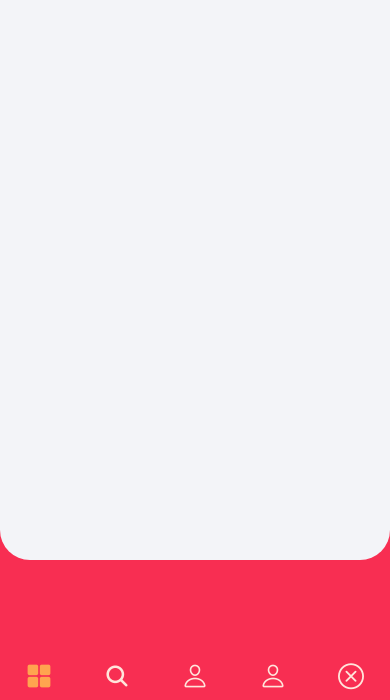
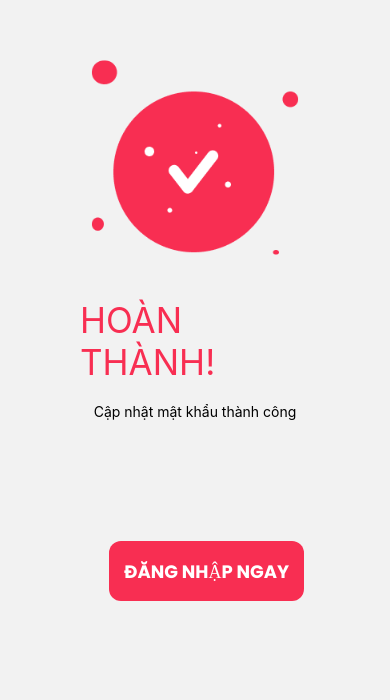
Before and after one commit to Pick-and-buy/UGTS-FrontStage, a React Native app: screen /reset-password-successfully-navigation in a window 390 px wide. Before the commit this address had no page. Shown: the part 144-844 px from the top of the page. Built offline with nearby package versions, Linux system fonts and the light colour scheme.

Commit message:
feat: Reset password successfully UI screen

```diff
--- a/App.js
+++ b/App.js
@@ -18,6 +18,7 @@ import ViaMethodForgotPassword from './app/screens/forgot password/ViaMethodForg
 import ForgotPasswordInformation from './app/screens/forgot password/ForgotPasswordInformation';
 import OTPVerification from './app/screens/forgot password/OTPVerification';
 import ResetPassword from './app/screens/forgot password/ResetPassword';
+import ResetPasswordSuccessfully from './app/screens/forgot password/ResetPasswordSuccessfully';
 
 const Stack = createNativeStackNavigator();
 export default function App() {
@@ -116,6 +117,12 @@ export default function App() {
         />
 
         <Stack.Screen
+          name='reset-password-successfully-navigation'
+          component={ResetPasswordSuccessfully}
+          options={{ headerShown: false }}
+        />
+
+        <Stack.Screen
           name='home-navigation'
           component={Home}
           options={{ headerShown: false }}
--- a/app/screens/forgot password/ResetPassword.jsx
+++ b/app/screens/forgot password/ResetPassword.jsx
@@ -160,7 +160,7 @@ const ResetPassword = ({ navigation }) => {
                 <View>
                     <Button
                         title={"CẬP NHẬT"}
-                        onPress={() => navigation.navigate("upload-photo-navigation")}
+                        onPress={() => navigation.navigate("reset-password-successfully-navigation")}
                         isValid={true}
                     />
                 </View>
--- /dev/null
+++ b/app/screens/forgot password/ResetPasswordSuccessfully.jsx
@@ -0,0 +1,25 @@
+import { View, Text, Image, TouchableOpacity } from 'react-native'
+import React from 'react'
+import styles from "../css/congratulations.style";
+
+const ResetPasswordSuccessfully = ({ navigation }) => {
+  return (
+    <View style={styles.wrapper}>
+      <Image
+        style={{ transform: [{ scale: 0.8 }] }}
+        source={require('../../../assets/images/congratulation.png')}
+      />
+      <Text style={styles.title}>HOÀN THÀNH!</Text>
+      <Text style={styles.content}>Cập nhật mật khẩu thành công</Text>
+
+      <TouchableOpacity
+        style={styles.btnStyle}
+        onPress={() => navigation.navigate('login-navigation')}
+      >
+        <Text style={styles.btnTxt}>ĐĂNG NHẬP NGAY</Text>
+      </TouchableOpacity>
+    </View>
+  )
+}
+
+export default ResetPasswordSuccessfully
```
